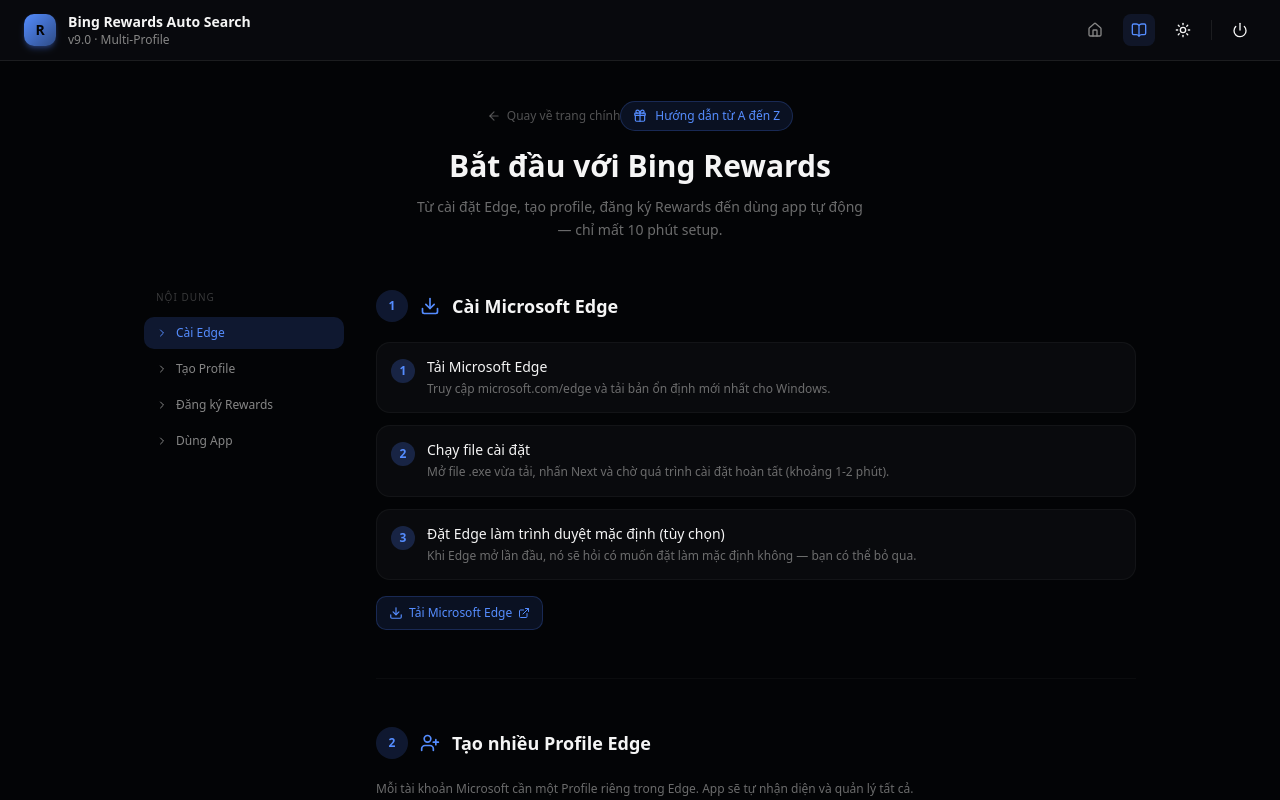
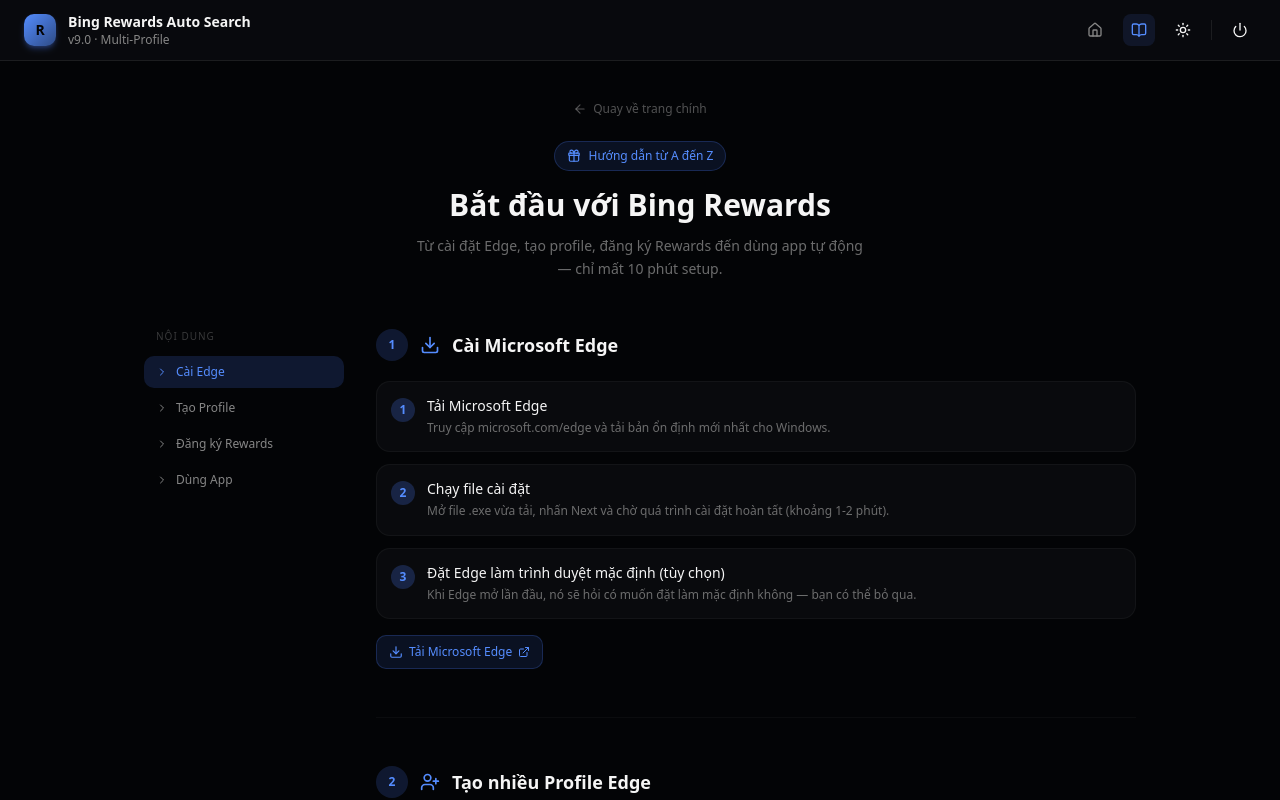
Before and after one commit to DuyLe1605/tool-reward, a React (Vite) app in the folder web/: page /guide in a window 1280 px wide. Shown: the top 800 px of the page. Built offline with nearby package versions, Linux system fonts and the light colour scheme; no server answers; the HTML template or start-up script is replaced by a standard one.

Commit message:
feat: improve layout of GuidePage by centering the back link

```diff
--- a/web/src/components/GuidePage.tsx
+++ b/web/src/components/GuidePage.tsx
@@ -250,13 +250,15 @@
                     transition={{ duration: 0.6, ease: [0.22, 1, 0.36, 1] }}
                     className="mb-12 text-center"
                 >
+                    <div className="flex justify-center mb-6">
                         <Link
                             to="/"
-                        className="inline-flex items-center gap-1.5 text-xs text-muted-foreground/60 hover:text-foreground transition-colors mb-6"
+                            className="inline-flex items-center gap-1.5 text-xs text-muted-foreground/60 hover:text-foreground transition-colors"
                         >
                             <ArrowLeft className="w-3.5 h-3.5" />
                             Quay về trang chính
                         </Link>
+                    </div>
                     <div className="inline-flex items-center gap-2 px-3 py-1.5 rounded-full bg-primary/10 border border-primary/20 text-xs text-primary font-medium mb-4">
                         <Gift className="w-3.5 h-3.5" />
                         Hướng dẫn từ A đến Z
```
Lines whose indentation alone changed are shown as unchanged.
